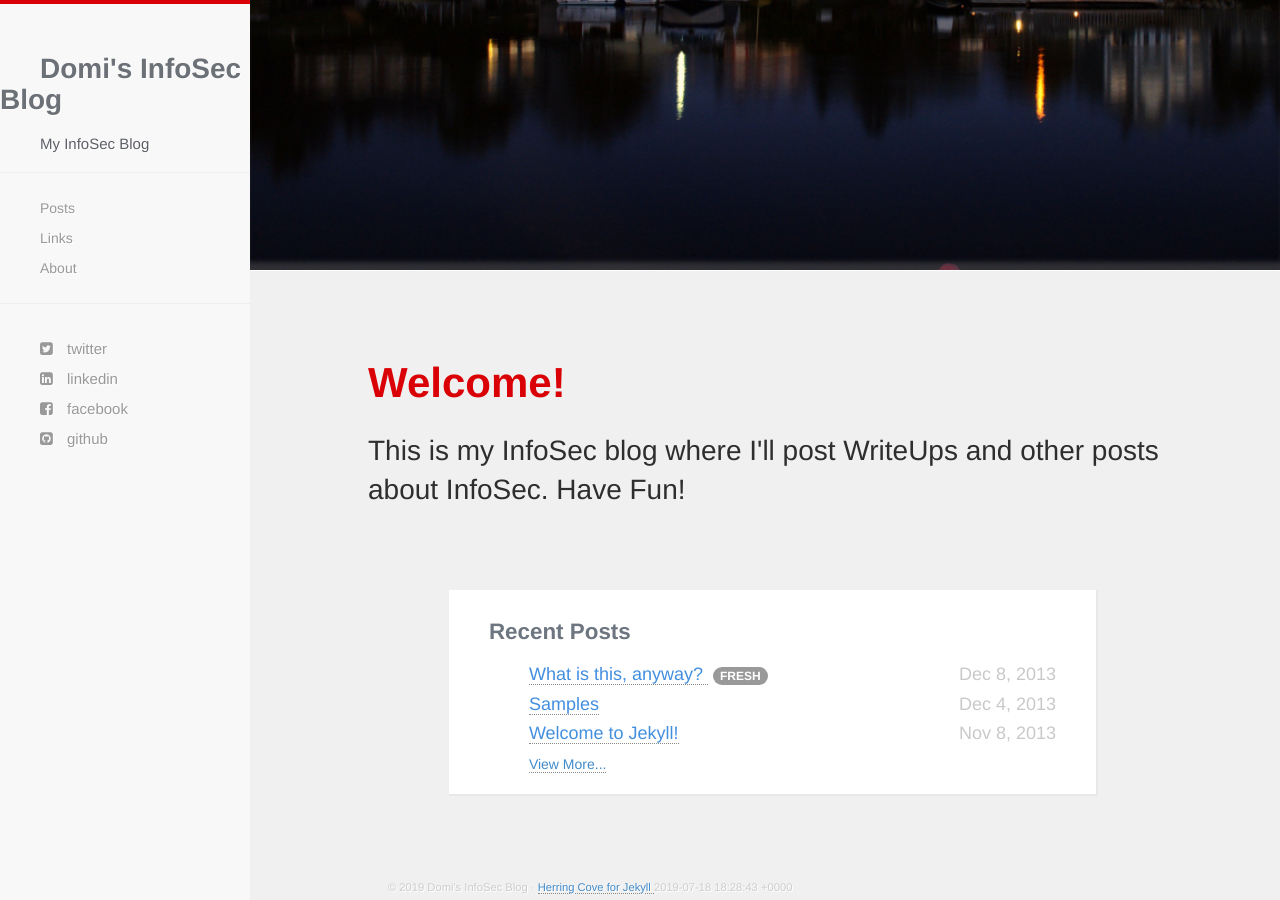
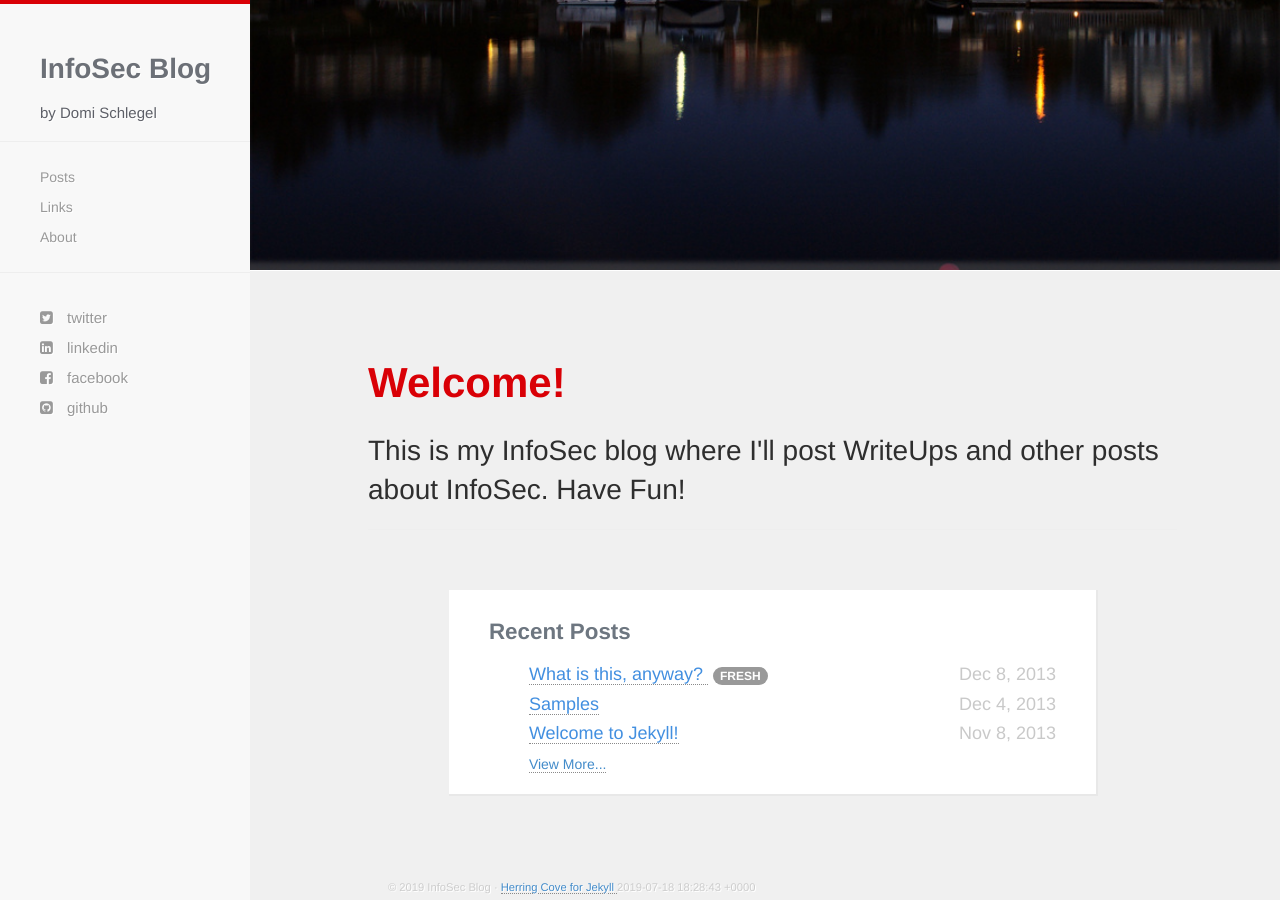
Before and after one commit to PhaNDoMs/PhaNDoMs.github.io, a Jekyll site: the page built from index.html, in a window 1280 px wide and 900 px high, scrolled down 433 px. Built offline with Jekyll 4.4.1, drawn with Linux system fonts in a browser that asks for light colours; nearby versions of some CDN libraries; Markdown is read by kramdown in place of the engine named in the settings.

Commit message:
Update _config.yml

```diff
--- a/_config.yml
+++ b/_config.yml
@@ -1,7 +1,7 @@
-name: Domi's InfoSec Blog
+name: InfoSec Blog
 author: Domi Schlegel
 baseurl: /
-description: My InfoSec Blog
+description: by Domi Schlegel
 github: http://www.github.com/domischlegel
 twitter: http://www.twitter.com/PhaNDoMs_EU
 facebook: http://www.facebook.com/domi.schlegel
```
